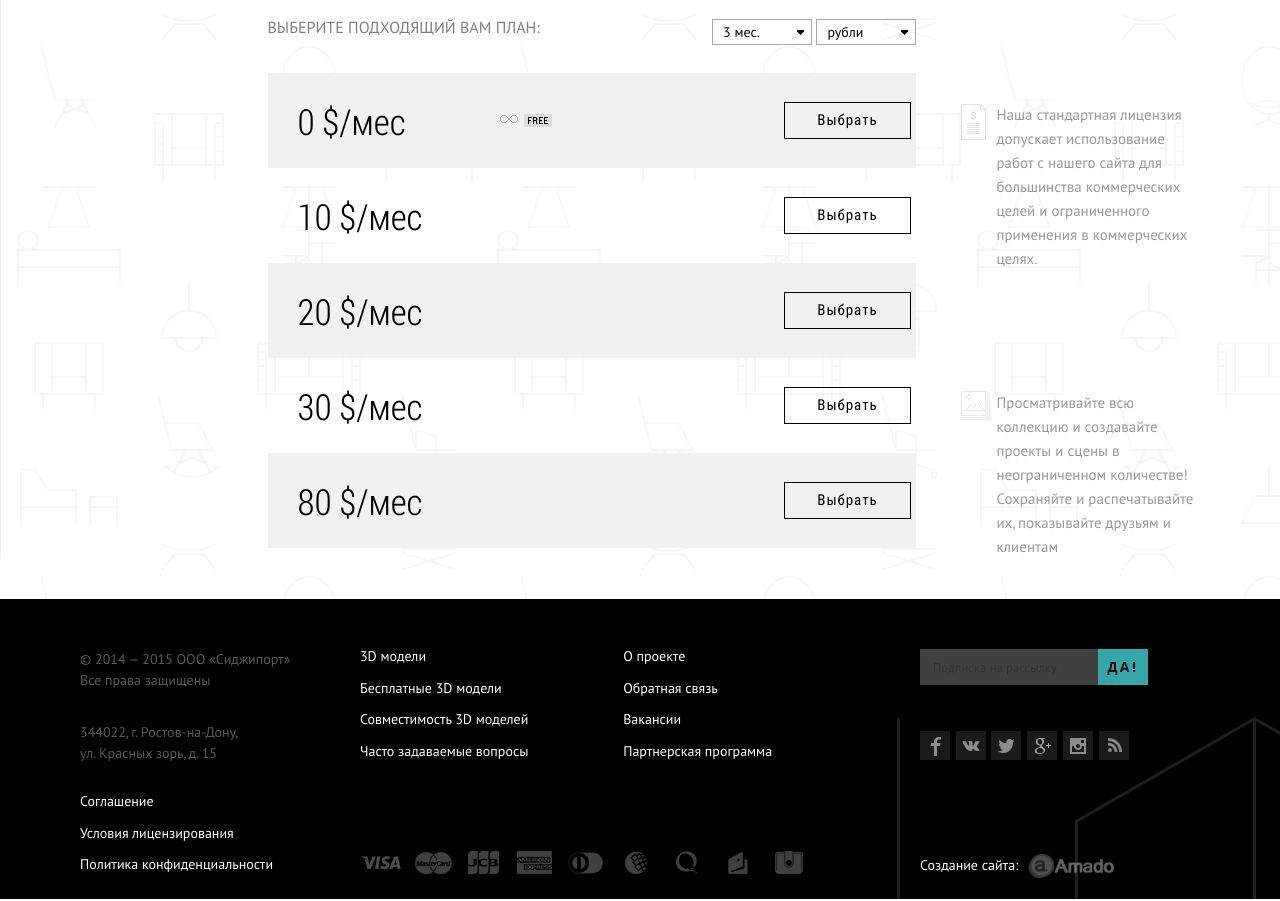
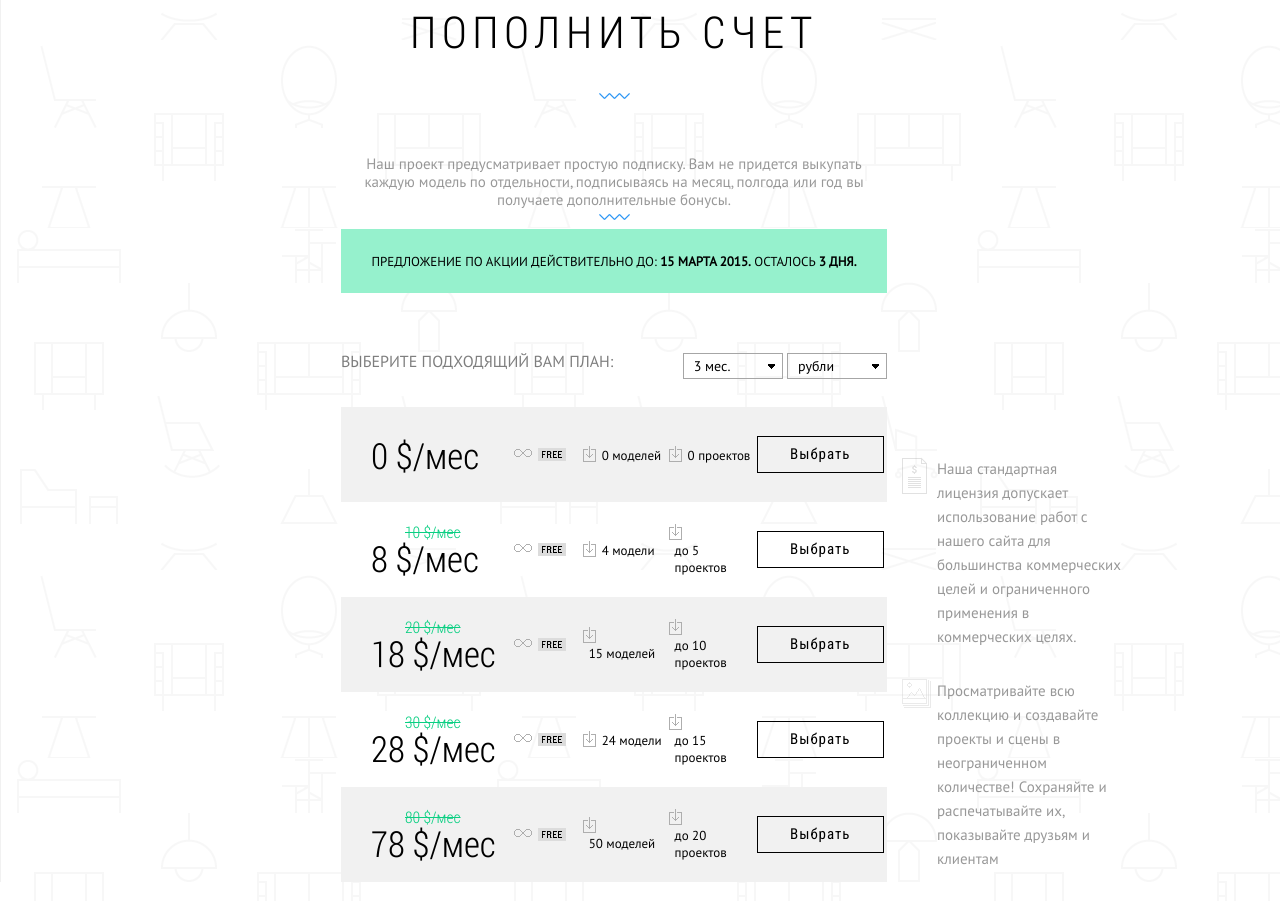
Before and after one commit to a-v-kobelev/ggport, a plain HTML site: page public_html/tarif.html in a window 1280 px wide. Shown: the part 302-1203 px from the top of the page. Drawn offline with Linux system fonts and the light colour scheme.

Commit message:
Итерация

```diff
--- a/public_html/css/detail.css
+++ b/public_html/css/detail.css
@@ -500,6 +500,12 @@
 .form-container .form-container-right.tarif-right {
 	margin-top: 374px;
 }
+.catalog-detail-block .form-container .form-container-right.tarif-right {
+	margin-top: 534px;
+}
+.catalog-detail-block .form-container {
+	margin-bottom: 60px;
+}
 .form-container .banner-right {
 	background: rgb(150,241,205);
 	margin-left: 45px;
@@ -508,6 +514,16 @@
 	line-height: 24px;
 	text-transform: uppercase;
 	margin-bottom: 50px;
+}
+.banner-top {
+	background: rgb(150,241,205);
+	padding: 20px;
+	font-family: "Pt Sans";
+	line-height: 24px;
+	text-transform: uppercase;
+	margin-bottom: 50px;
+	font-size: 13px;
+	text-align: center;
 }
 .form-container .banner-right b, .form-container .banner-right strong {
 	font-family: "Pt Sans Bold";
@@ -700,6 +716,10 @@
 .devider {
 	height: 20px;
 	text-align: center;
+}
+.devider-margin {
+	margin-top: 30px;
+	margin-bottom: 10px;
 }
 .form-container input[type=submit] {
 	border: none;
--- a/public_html/css/fonts.css
+++ b/public_html/css/fonts.css
@@ -41,5 +41,5 @@
     src: url('fonts/KelsonSansLight.eot');
     src: url('fonts/KelsonSansLight.eot?#iefix') format('embedded-opentype'),
          url('fonts/KelsonSansLight.woff') format('woff'),
-         url('fonts/KelsonSansLight.ttf') format('truetype');
+         url('fonts/KelsonSansLightw.ttf') format('truetype');
 }
--- a/public_html/css/main.css
+++ b/public_html/css/main.css
@@ -19,7 +19,7 @@ h1, h2 {
 h1:after, h2:after {
 	content: url(../images/devider.png);
 	display: block;
-	margin-top: 30px;
+	/*margin-top: 30px;*/
 	margin-bottom: 40px;
 }
 h1.simple:after, h2.simple:after {
--- a/public_html/tarif.html
+++ b/public_html/tarif.html
@@ -131,10 +131,15 @@
                         <div class="clearfix"></div>
                     </div>
                     <div class="catalog-detail-block">
-                        <div class="form-container">
+                        <div class="form-container fixed-width">
                             <div class="form-container-left">
                                 <div class="tarif-block">
+                                    <h1>Пополнить счет</h1>
                                     <div class="tarif-descr">Наш проект предусматривает простую подписку. Вам не придется выкупать каждую модель по отдельности, подписываясь на месяц, полгода или год вы получаете дополнительные бонусы.</div>
+                                    <div class="devider debider-margin"><img src="images/devider.png" alt=""></div>
+                                    <div class="banner-top">
+                                        Предложение по акции действительно до: <b>15 марта 2015.</b> Осталось <b>3 дня.</b>
+                                    </div>
                                     <div class="tarif-head">
                                         <div class="tarif-head-left">Выберите подходящий вам план:</div>
                                         <div class="tarif-head-right">
@@ -154,13 +159,19 @@
                                     </div>
                                     <table class="tarif-list">
                                         <tr>
-                                            <td width="33%" class="tarif-list-cost">0 $/мес</td>
-                                            <td width="13%" class="tarif-free">
+                                            <td width="30%" class="tarif-list-cost">0 $/мес</td>
+                                            <td width="12%" class="tarif-free">
                                                 <span class="tarif-icon-infinity"></span>
                                                 <span class="tarif-icon-free"></span>
                                             </td>
-                                            <td width="10%"></td>
-                                            <td width="17%"></td>
+                                            <td width="15%" class="tarif-download">
+                                                <span class="tarif-icon-download"></span>
+                                                <span class="tarif-download-text">0 моделей</span>
+                                            </td>
+                                            <td width="15%">
+                                                <span class="tarif-icon-project"></span>
+                                                <span class="tarif-project-text">0 проектов</span>
+                                            </td>
                                             <td width="18%">
                                                 <div class="item-all tarif-submit">
                                                     <a href="#">Выбрать</a>
@@ -168,44 +179,95 @@
                                             </td>
                                         </tr>
                                         <tr>
-                                            <td class="tarif-list-cost">10 $/мес</td>
-                                            <td></td>
-                                            <td></td>
-                                            <td></td>
-                                            <td>
+                                            <td width="30%" class="tarif-list-cost">
+                                                <span class="tarif-old">10 $/мес</span>
+                                                8 $/мес
+                                            </td>
+                                            <td width="12%" class="tarif-free">
+                                                <span class="tarif-icon-infinity"></span>
+                                                <span class="tarif-icon-free"></span>
+                                            </td>
+                                            <td width="15%" class="tarif-download">
+                                                <span class="tarif-icon-download"></span>
+                                                <span class="tarif-download-text">4 модели</span>
+                                            </td>
+                                            <td width="15%">
+                                                <span class="tarif-icon-project"></span>
+                                                <span class="tarif-project-text">до 5 проектов</span>
+                                            </td>
+                                            <td width="18%">
                                                 <div class="item-all tarif-submit">
                                                     <a href="#">Выбрать</a>
                                                 </div>
                                             </td>
                                         </tr>
                                         <tr>
-                                            <td class="tarif-list-cost">20 $/мес</td>
-                                            <td></td>
-                                            <td></td>
-                                            <td></td>
-                                            <td>
+                                            <td width="30%" class="tarif-list-cost">
+                                                <div class="tarif-cost-block">
+                                                <span class="tarif-old">20 $/мес</span>
+                                                18 $/мес
+
+                                            </td>
+                                            <td width="12%" class="tarif-free">
+                                                <span class="tarif-icon-infinity"></span>
+                                                <span class="tarif-icon-free"></span>
+                                            </td>
+                                            <td width="15%" class="tarif-download">
+                                                <span class="tarif-icon-download"></span>
+                                                <span class="tarif-download-text">15 моделей</span>
+                                            </td>
+                                            <td width="15%">
+                                                <span class="tarif-icon-project"></span>
+                                                <span class="tarif-project-text">до 10 проектов</span>
+                                            </td>
+                                            <td width="18%">
                                                 <div class="item-all tarif-submit">
                                                     <a href="#">Выбрать</a>
                                                 </div>
                                             </td>
                                         </tr>
                                         <tr>
-                                            <td class="tarif-list-cost">30 $/мес</td>
-                                            <td></td>
-                                            <td></td>
-                                            <td></td>
-                                            <td>
+                                            <td width="30%" class="tarif-list-cost">
+                                                <div class="tarif-cost-block">
+                                                <span class="tarif-old">30 $/мес</span>
+                                                28 $/мес
+
+                                            </td>
+                                            <td width="12%" class="tarif-free">
+                                                <span class="tarif-icon-infinity"></span>
+                                                <span class="tarif-icon-free"></span>
+                                            </td>
+                                            <td width="15%" class="tarif-download">
+                                                <span class="tarif-icon-download"></span>
+                                                <span class="tarif-download-text">24 модели</span>
+                                            </td>
+                                            <td width="15%">
+                                                <span class="tarif-icon-project"></span>
+                                                <span class="tarif-project-text">до 15 проектов</span>
+                                            </td>
+                                            <td width="18%">
                                                 <div class="item-all tarif-submit">
                                                     <a href="#">Выбрать</a>
                                                 </div>
                                             </td>
                                         </tr>
                                         <tr>
-                                            <td class="tarif-list-cost">80 $/мес</td>
-                                            <td></td>
-                                            <td></td>
-                                            <td></td>
-                                            <td>
+                                            <td width="30%" class="tarif-list-cost">
+                                                <span class="tarif-old">80 $/мес</span>
+                                                78 $/мес</td>
+                                            <td width="12%" class="tarif-free">
+                                                <span class="tarif-icon-infinity"></span>
+                                                <span class="tarif-icon-free"></span>
+                                            </td>
+                                            <td width="15%" class="tarif-download">
+                                                <span class="tarif-icon-download"></span>
+                                                <span class="tarif-download-text">50 моделей</span>
+                                            </td>
+                                            <td width="15%">
+                                                <span class="tarif-icon-project"></span>
+                                                <span class="tarif-project-text">до 20 проектов</span>
+                                            </td>
+                                            <td width="18%">
                                                 <div class="item-all tarif-submit">
                                                     <a href="#">Выбрать</a>
                                                 </div>
@@ -214,7 +276,7 @@
                                     </table>
                                 </div>
                             </div>
-                            <div class="form-container-right">
+                            <div class="form-container-right tarif-right">
                                 <div class="form-container-right-item tarif-license">
                                     Наша стандартная лицензия допускает использование работ с нашего сайта для большинства коммерческих целей и ограниченного применения в коммерческих целях.
                                 </div>
```
Also changed, not shown: public_html/css/header.css (+9 -4 lines), public_html/index.html (+2 -0 lines), public_html/images/icon_earth.png.
